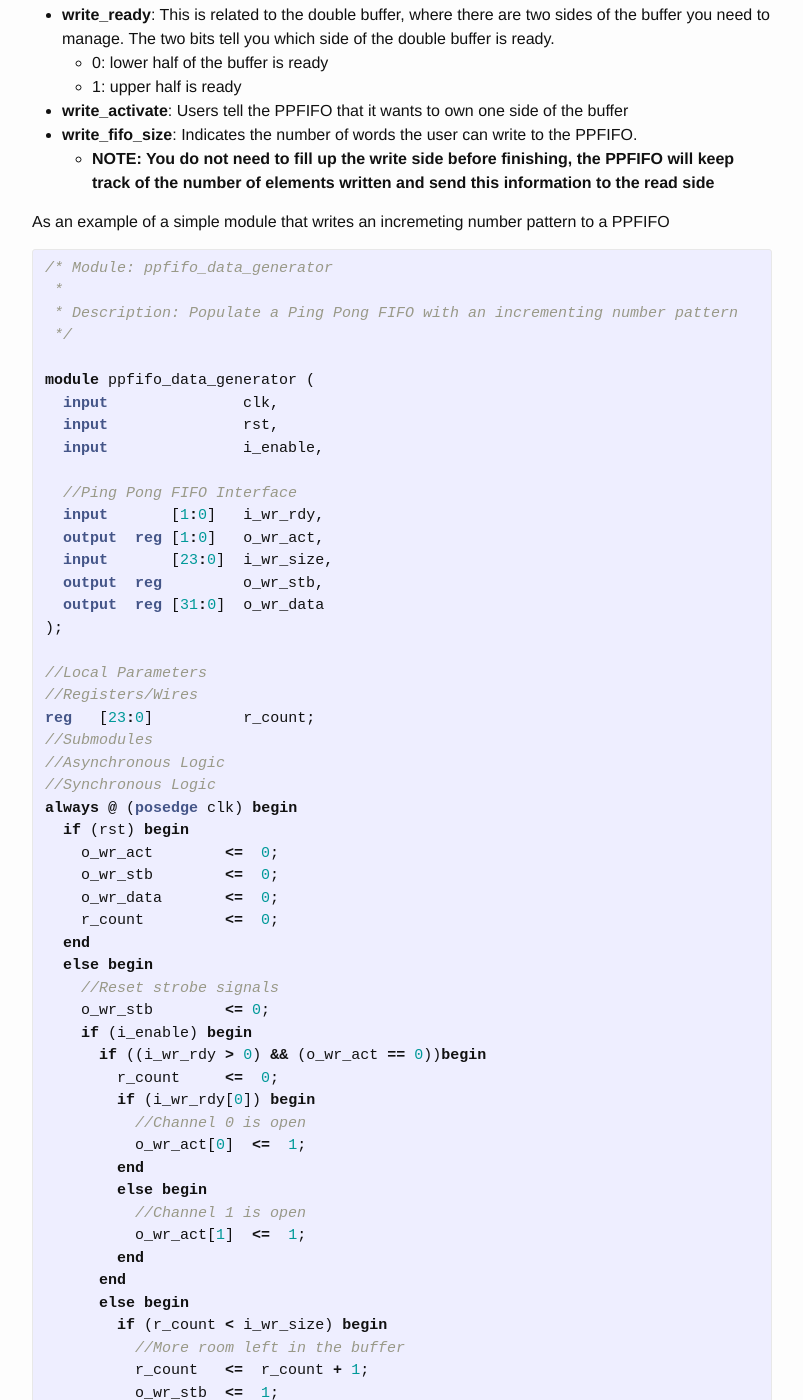
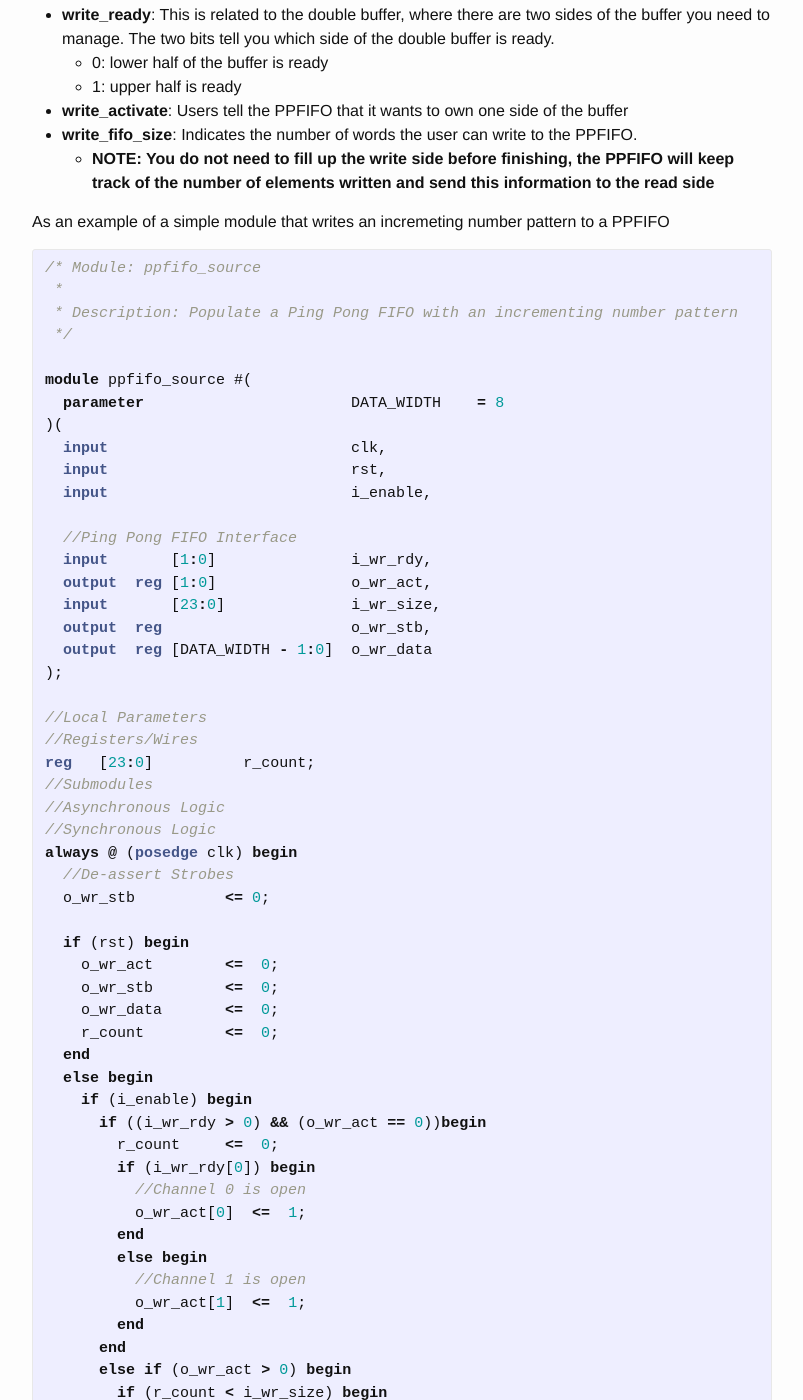
Before and after one commit to CospanDesign/cospandesign.github.io, a Jekyll site: the page built from _posts/2016-05-02-ppfifo.markdown, in a window 1280 px wide and 1400 px high, scrolled down 2344 px. Shown: the whole window, without its empty margins (238-1041 px from the left). Built offline with Jekyll 4.4.1, drawn with Linux system fonts in a browser that asks for light colours; some of the changed text lies outside the part shown.

Commit message:
Updated example code

```diff
--- a/_posts/2016-05-02-ppfifo.markdown
+++ b/_posts/2016-05-02-ppfifo.markdown
@@ -89,22 +89,24 @@ Most of the design is what you thing, there are seperate write side and read sid
 As an example of a simple module that writes an incremeting number pattern to a PPFIFO
 
 {% highlight verilog %}
-/* Module: ppfifo_data_generator
+/* Module: ppfifo_source
  *
  * Description: Populate a Ping Pong FIFO with an incrementing number pattern
  */
 
-module ppfifo_data_generator (
-  input               clk,
-  input               rst,
-  input               i_enable,
+module ppfifo_source #(
+  parameter                       DATA_WIDTH    = 8
+)(
+  input                           clk,
+  input                           rst,
+  input                           i_enable,
 
   //Ping Pong FIFO Interface
-  input       [1:0]   i_wr_rdy,
-  output  reg [1:0]   o_wr_act,
-  input       [23:0]  i_wr_size,
-  output  reg         o_wr_stb,
-  output  reg [31:0]  o_wr_data
+  input       [1:0]               i_wr_rdy,
+  output  reg [1:0]               o_wr_act,
+  input       [23:0]              i_wr_size,
+  output  reg                     o_wr_stb,
+  output  reg [DATA_WIDTH - 1:0]  o_wr_data
 );
 
 //Local Parameters
@@ -114,6 +116,9 @@ reg   [23:0]          r_count;
 //Asynchronous Logic
 //Synchronous Logic
 always @ (posedge clk) begin
+  //De-assert Strobes
+  o_wr_stb          <= 0;
+
   if (rst) begin
     o_wr_act        <=  0;
     o_wr_stb        <=  0;
@@ -121,8 +126,6 @@ always @ (posedge clk) begin
     r_count         <=  0;
   end
   else begin
-    //Reset strobe signals
-    o_wr_stb        <= 0;
     if (i_enable) begin
       if ((i_wr_rdy > 0) && (o_wr_act == 0))begin
         r_count     <=  0;
@@ -135,7 +138,7 @@ always @ (posedge clk) begin
           o_wr_act[1]  <=  1;
         end
       end
-      else begin
+      else if (o_wr_act > 0) begin
         if (r_count < i_wr_size) begin
           //More room left in the buffer
           r_count   <=  r_count + 1;
@@ -171,22 +174,23 @@ Here are more specific details
 
 
 {% highlight verilog %}
-
 /* Module: ppfifo_data_sink
  *
  * Description: Whenever data is available within the FIFO activate it and read it all
  */
 
-module ppfifo_data_sink (
-  input               clk,
-  input               rst,
+module ppfifo_sink #(
+  parameter                       DATA_WIDTH    = 8
+)(
+  input                           clk,
+  input                           rst,
 
   //Ping Pong FIFO Interface
-  input               i_rd_rdy,
-  output  reg         o_rd_act,
-  input       [23:0]  i_rd_size,
-  output  reg         o_rd_stb,
-  input       [31:0]  i_rd_data
+  input                           i_rd_rdy,
+  output  reg                     o_rd_act,
+  input       [23:0]              i_rd_size,
+  output  reg                     o_rd_stb,
+  input       [DATA_WIDTH - 1:0]  i_rd_data
 );
 
 //Local Parameters
@@ -196,19 +200,20 @@ reg   [23:0]          r_count;
 //Asynchronous Logic
 //Synchronous Logic
 always @ (posedge clk) begin
+  //De-Assert Strobes
+  o_rd_stb            <=  0;
+
   if (rst) begin
     o_rd_act          <=  0;
     r_count           <=  0;
     o_rd_stb          <=  0;
   end
   else begin
-    //Strobes
-    o_rd_stb          <=  0;
     if (i_rd_rdy && !o_rd_act) begin
       r_count         <=  0;
       o_rd_act        <=  1;
     end
-    else begin
+    else if (o_rd_act) begin
       if (r_count < i_rd_size) begin
         o_rd_stb      <=  1;
         r_count       <=  r_count + 1;
@@ -219,9 +224,7 @@ always @ (posedge clk) begin
     end
   end
 end
-
 endmodule
-
 {% endhighlight %}
 
 
```
